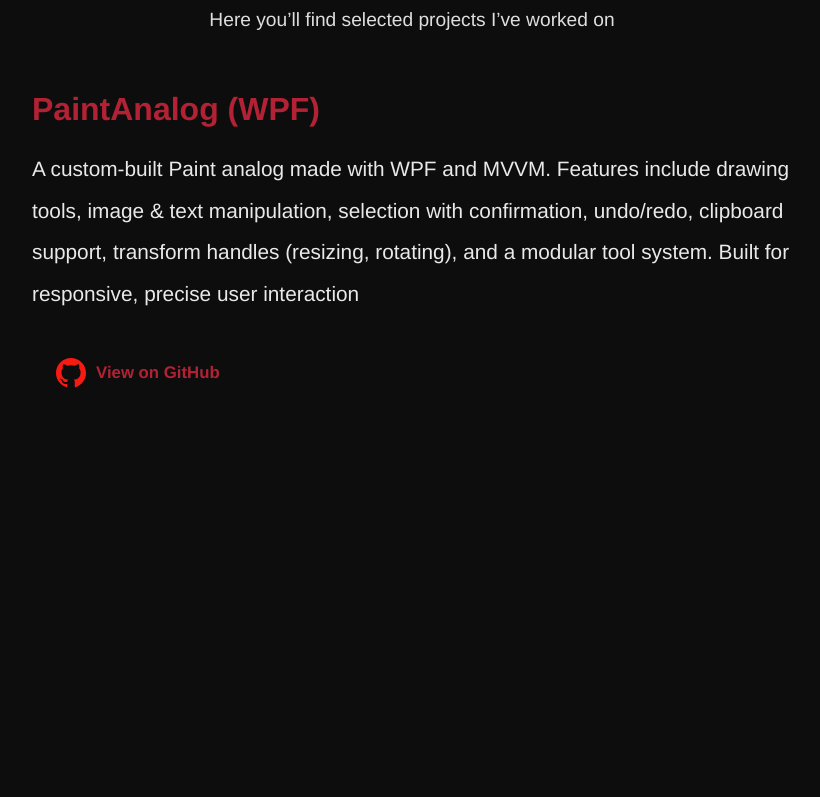
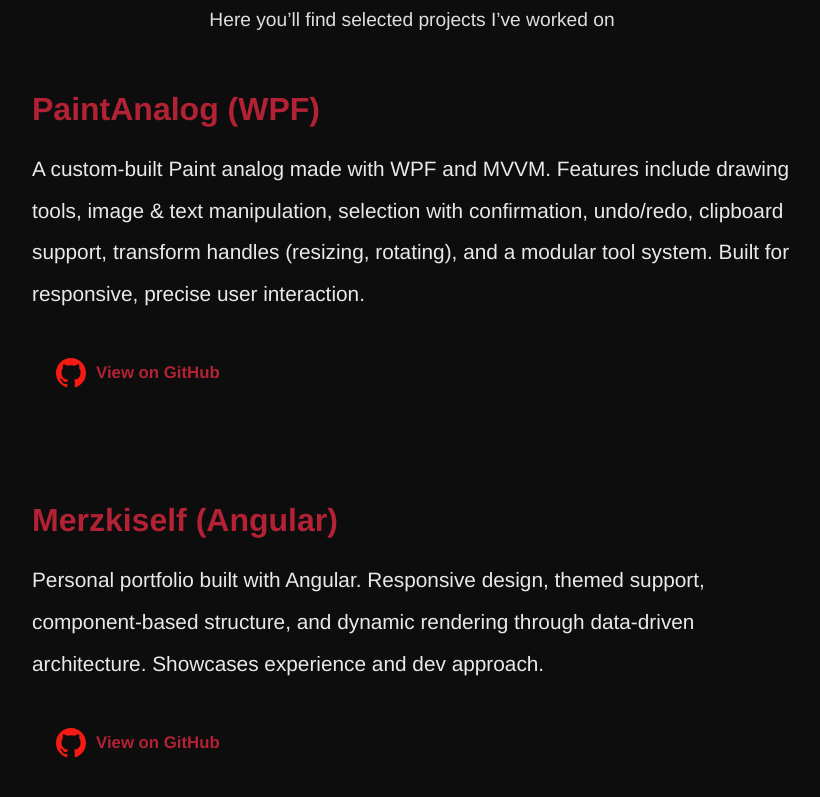
Before and after one commit to Merzki/Merzkiself, an Angular app: page /it/projects in a window 1280 px wide. Shown: the part 319-1116 px from the top of the page, without its empty margins (228-1048 px from the left). Before the commit the page ends 921 px from the top, so only its background shows below. Built offline with nearby package versions, Linux system fonts and the light colour scheme.

Commit message:
projects component refactoring

```diff
--- a/src/app/pages/it/projects/projects.component.html
+++ b/src/app/pages/it/projects/projects.component.html
@@ -2,17 +2,15 @@
   <h2 class="section-title">Projects</h2>
   <p class="section-subtitle">Here you’ll find selected projects I’ve worked on</p>
 
-  <div class="project-block">
-    <h3>PaintAnalog (WPF)</h3>
-    <p>
-      A custom-built Paint analog made with WPF and MVVM.
-      Features include drawing tools, image & text manipulation, selection with confirmation, undo/redo, clipboard support,
-      transform handles (resizing, rotating), and a modular tool system. Built for responsive, precise user interaction
-    </p>
+  @for (project of projects; track project.title) {
+    <div class="project-block">
+      <h3>{{ project.title }}</h3>
+      <p>{{ project.description }}</p>
 
-    <a class="project-banner" href="https://github.com/Merzki/PaintAnalog" target="_blank" rel="noopener noreferrer">
-      <img src="assets/imgs/github.svg" alt="GitHub" />
-      <span>View on GitHub</span>
-    </a>
-  </div>
+      <a class="project-banner" [href]="project.link" target="_blank" rel="noopener noreferrer">
+        <img src="assets/imgs/github.svg" alt="GitHub" />
+        <span>View on GitHub</span>
+      </a>
+    </div>
+  }
 </section>
--- a/src/app/pages/it/projects/projects.component.ts
+++ b/src/app/pages/it/projects/projects.component.ts
@@ -2,10 +2,24 @@ import { Component } from '@angular/core';
 
 @Component({
   selector: 'app-projects',
-  imports: [],
   templateUrl: './projects.component.html',
-  styleUrl: './projects.component.scss'
+  styleUrl: './projects.component.scss',
+  standalone: true
 })
 export class ProjectsComponent {
-
+  projects = [
+    {
+      title: 'PaintAnalog (WPF)',
+      description: `A custom-built Paint analog made with WPF and MVVM.
+        Features include drawing tools, image & text manipulation, selection with confirmation, undo/redo, clipboard support,
+        transform handles (resizing, rotating), and a modular tool system. Built for responsive, precise user interaction.`,
+      link: 'https://github.com/Merzki/PaintAnalog'
+    },
+    {
+      title: 'Merzkiself (Angular)',
+      description: `Personal portfolio built with Angular. Responsive design, themed support, component-based structure,
+        and dynamic rendering through data-driven architecture. Showcases experience and dev approach.`,
+      link: 'https://github.com/Merzki/Merzkiself'
+    }
+  ];
 }
```
